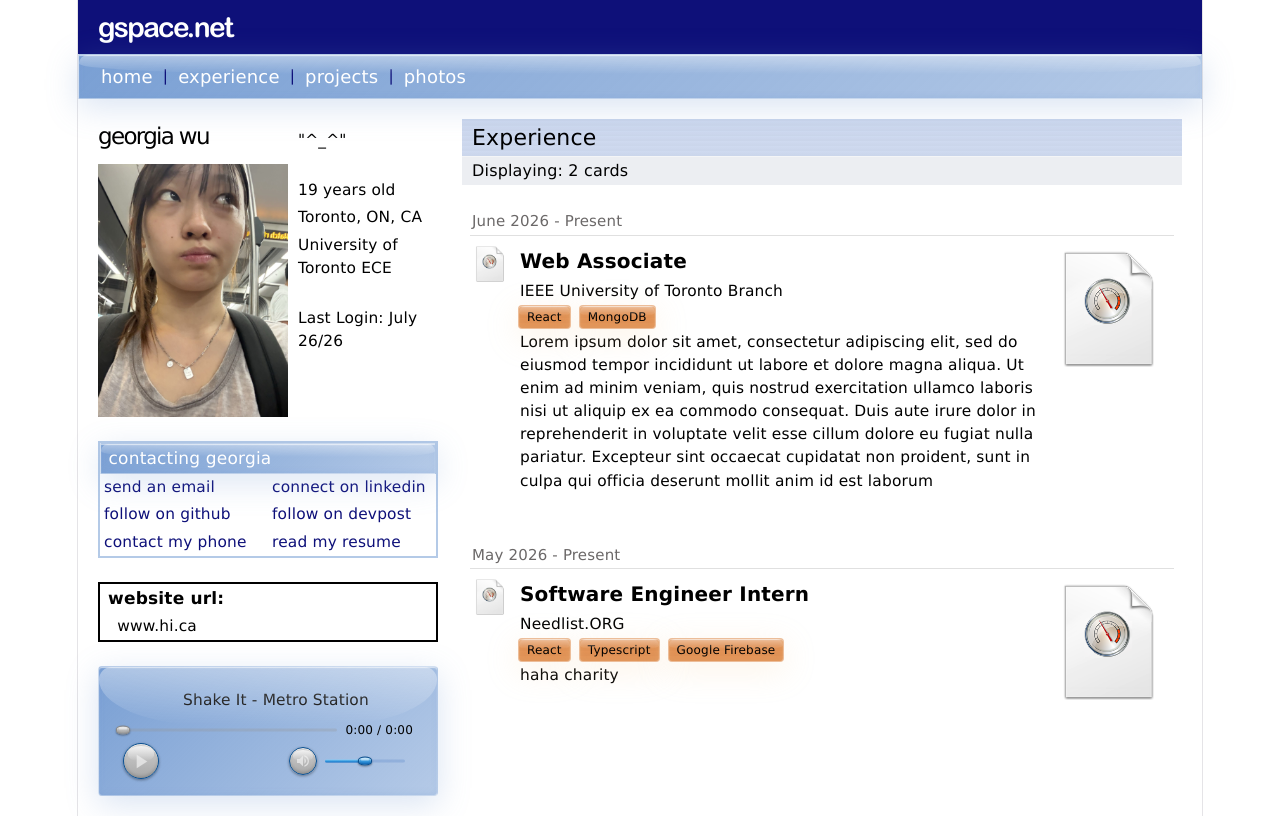
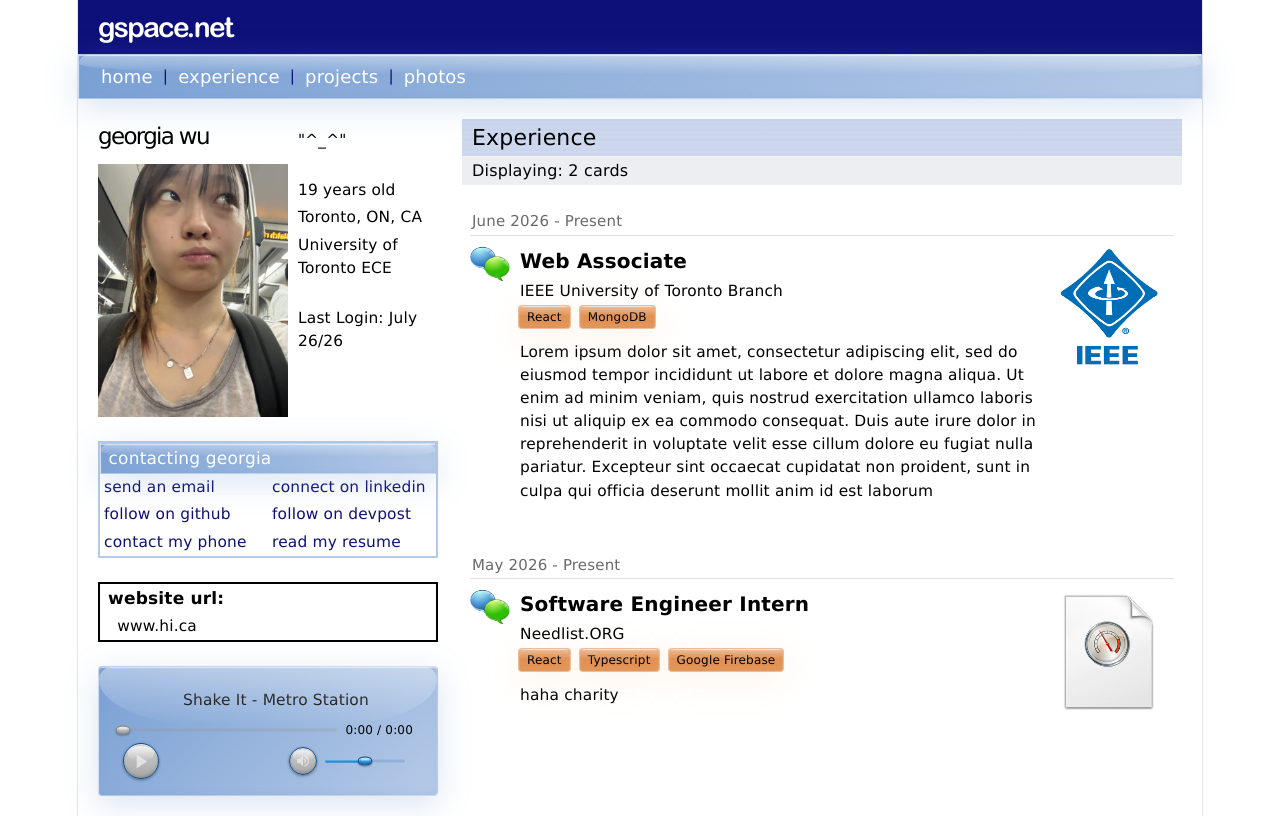
Before and after one commit to r9ia/gspace, a React (Vite) app: page /#/experience in a window 1280 px wide. Built offline with nearby package versions, Linux system fonts and the light colour scheme.

Commit message:
ui tweaks, added images to experiences

```diff
--- a/src/Info/experienceInfo.tsx
+++ b/src/Info/experienceInfo.tsx
@@ -16,7 +16,7 @@ export const EXPERIENCES: ExperienceInterface[] = [
         date: "June 2026 - Present",
         stack: ["React", "MongoDB"],
         description: "Lorem ipsum dolor sit amet, consectetur adipiscing elit, sed do eiusmod tempor incididunt ut labore et dolore magna aliqua. Ut enim ad minim veniam, quis nostrud exercitation ullamco laboris nisi ut aliquip ex ea commodo consequat. Duis aute irure dolor in reprehenderit in voluptate velit esse cillum dolore eu fugiat nulla pariatur. Excepteur sint occaecat cupidatat non proident, sunt in culpa qui officia deserunt mollit anim id est laborum",
-        cover: "379.png",
+        cover: "ieee-1.png",
     },
     {
         company: "Needlist.ORG",
--- a/src/pages/experience.tsx
+++ b/src/pages/experience.tsx
@@ -65,7 +65,7 @@ function Experience() {
                         {/* actual content*/}
                         <Box sx={{ display: "flex", pt: 1 }}>
                             {/*post icon*/}
-                            <img src={experience.cover} width={40} height={40} />
+                            <img src={"experiences.png"} width={40} height={40} />
 
 
                             {/*text*/}
@@ -102,7 +102,7 @@ function Experience() {
 
 
                                 {experience.description && (
-                                    <Typography sx={{}}>
+                                    <Typography sx={{pt:1.5}}>
                                         {experience.description}
                                     </Typography>
                                 )}
```
Also changed, not shown: public/experiences.png (added), public/ieee-1.png (added).
